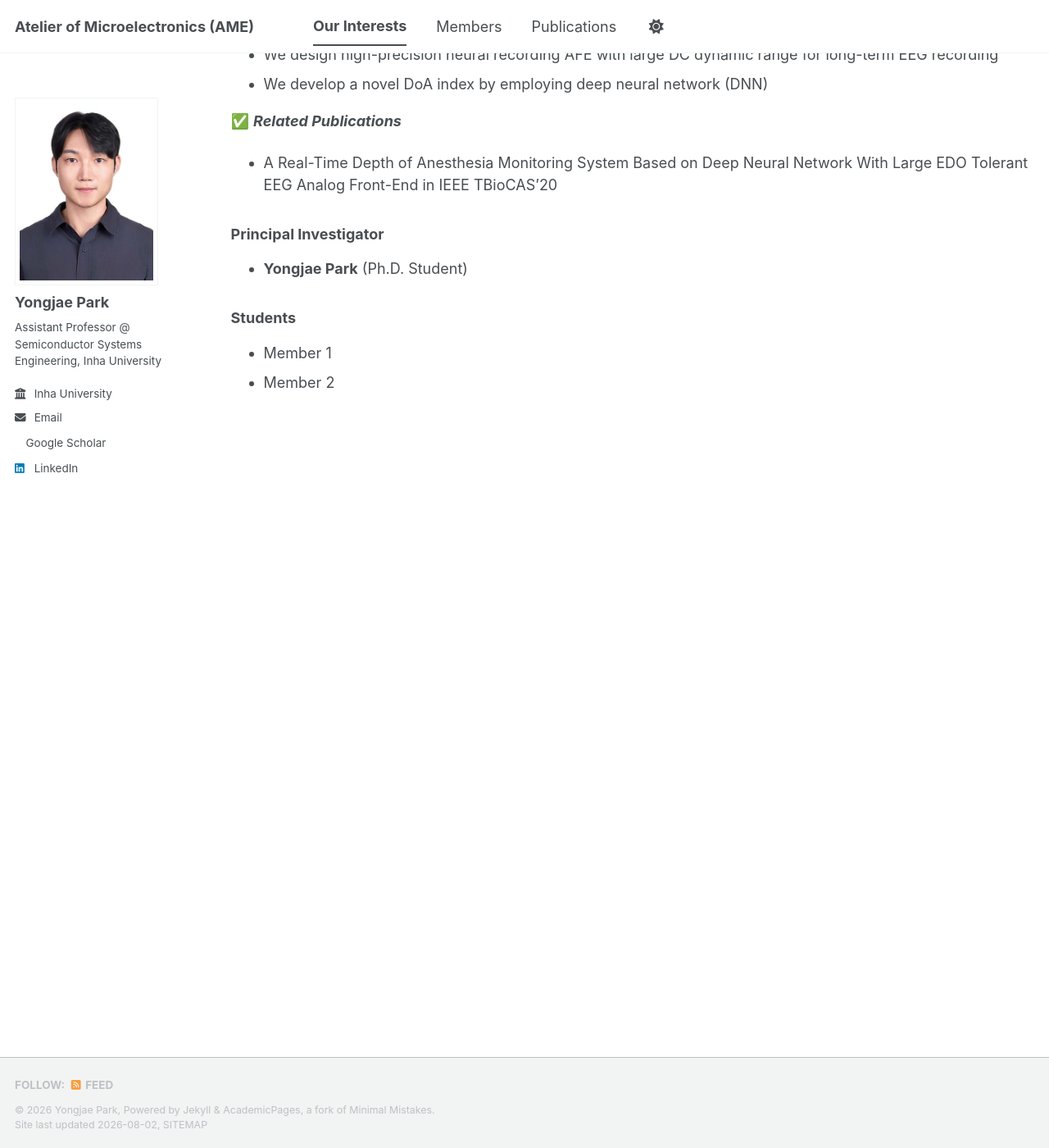
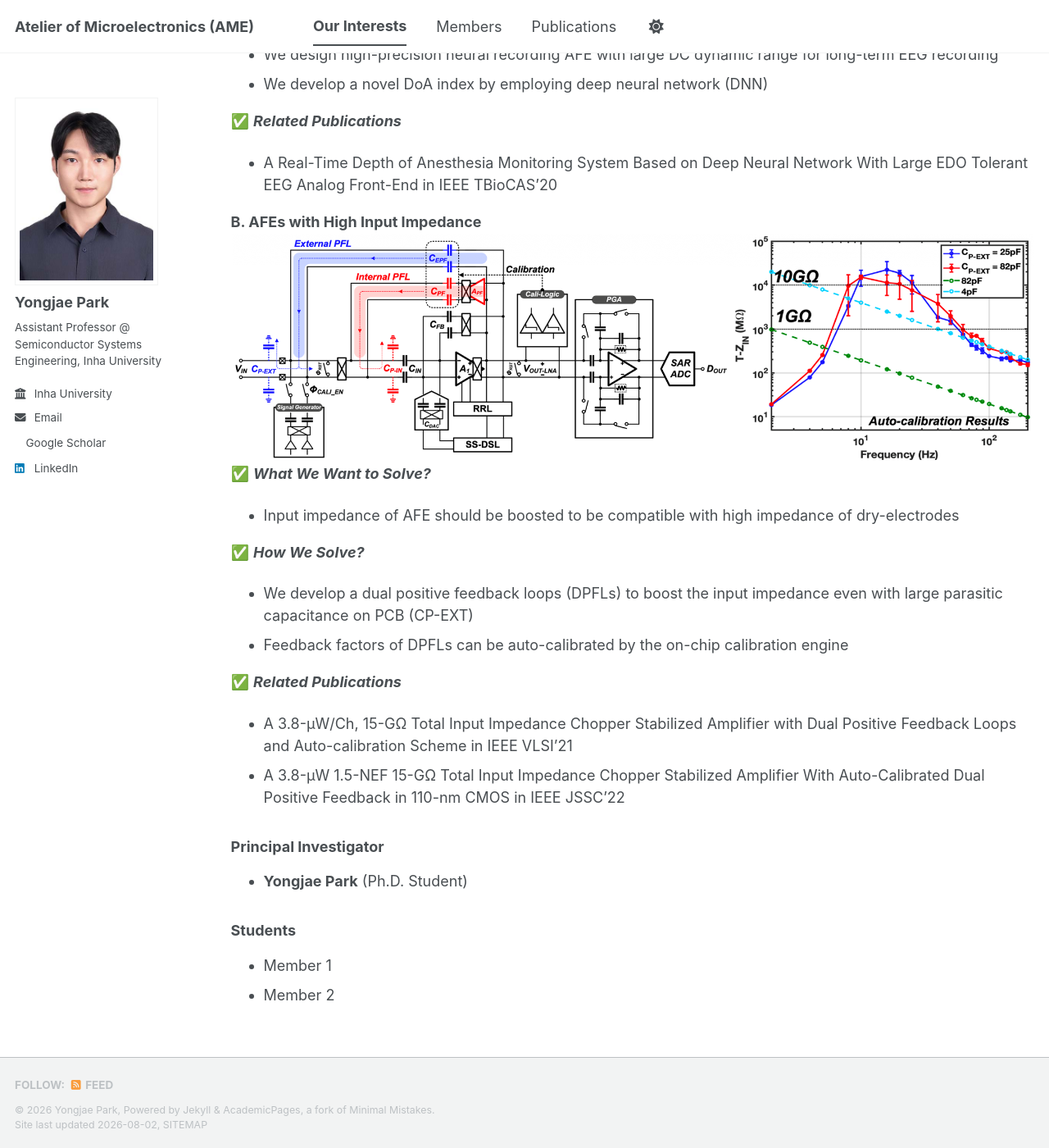
Before and after one commit to yong27park/AME.github.io, a Jekyll site: the page built from _pages/ourinterests.md, in a window 1280 px wide and 1400 px high, scrolled down 931 px. Shown: the whole window at 82% size. Built offline with Jekyll 4.4.1, drawn with Linux system fonts in a browser that asks for light colours; a style sheet for code colours, icons or effects is not loaded.

Commit message:
Update ourinterests.md

```diff
--- a/_pages/ourinterests.md
+++ b/_pages/ourinterests.md
@@ -22,8 +22,18 @@ author_profile: true
 ✅ ***Related Publications***
 - A Real-Time Depth of Anesthesia Monitoring System Based on Deep Neural Network With Large EDO Tolerant EEG Analog Front-End in IEEE TBioCAS’20
 
+**B. AFEs with High Input Impedance**
+![DPFL](/images/research_DPFL.png)
+✅ ***What We Want to Solve?***
+- Input impedance of AFE should be boosted to be compatible with high impedance of dry-electrodes
 
+✅ ***How We Solve?***
+- We develop a dual positive feedback loops (DPFLs) to boost the input impedance even with large parasitic capacitance on PCB (CP-EXT)
+- Feedback factors of DPFLs can be auto-calibrated by the on-chip calibration engine
 
+✅ ***Related Publications***
+- A 3.8-μW/Ch, 15-GΩ Total Input Impedance Chopper Stabilized Amplifier with Dual Positive Feedback Loops and Auto-calibration Scheme in IEEE VLSI’21
+- A 3.8-µW 1.5-NEF 15-GΩ Total Input Impedance Chopper Stabilized Amplifier With Auto-Calibrated Dual Positive Feedback in 110-nm CMOS in IEEE JSSC’22
 
 
 
```
